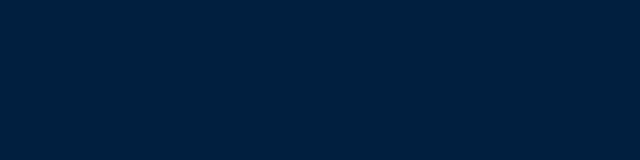
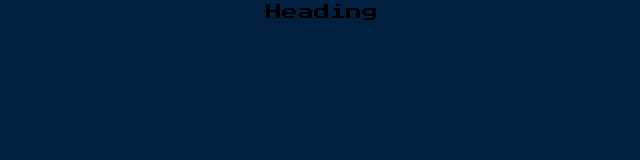
Before and after one commit to i-aka5h/Hack-October, a React (Create React App) app in the folder Projects/React/simon-game/: page / in a window 1280 px wide. Shown: the top 160 px of the page, without its empty margins (318-958 px from the left). Built offline with nearby package versions, Linux system fonts and the light colour scheme; the HTML template or start-up script is replaced by a standard one.

Commit message:
created a heading component and imported some react hooks

```diff
--- a/Projects/React/simon-game/src/App.js
+++ b/Projects/React/simon-game/src/App.js
@@ -1,7 +1,14 @@
+import { useState } from "react"
+import Heading from "./components/Heading";
+
+
 function App() {
+
+  const [level, setLevel] = useState(0);
+  const [heading, setHeading] = useState(`Press Start to start the Game`);
   return (
-    <div className={`w-full h-[100vh] bg-[#011F3F]`}>
-
+    <div className={`w-full h-[100vh] bg-[#011F3F] text-center`}>
+      <Heading level={level} heading={heading} />
     </div>
   );
 }
--- /dev/null
+++ b/Projects/React/simon-game/src/components/Heading.js
@@ -0,0 +1,13 @@
+import React from 'react'
+
+const Heading = ({level,heading}) => {
+  return (
+      <>
+          <div>
+              Heading
+          </div>
+    </>
+  )
+}
+
+export default Heading
```
